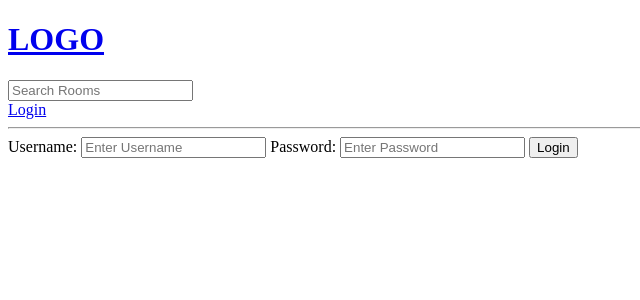
After one commit to boros41/Django-Tutorial-Part-1, a Django app: page /login/ in a window 1280 px wide. The commit adds this page. Shown: the top 300 px of the page, without its empty margins (0-640 px from the left). Run offline with Django 5.2, Linux system fonts and the light colour scheme.

Commit message:
2:22:27 - User Login timestamp complete. This also includes the flash message timestamp for Django Tutorial Part 2 as the Youtuber showed flash messages in the middle of this User Login timestamp.

```diff
--- /dev/null
+++ b/base/templates/base/login_register.html
@@ -0,0 +1,36 @@
+{% extends 'main.html' %}
+
+
+{% block content %}
+<!DOCTYPE html>
+
+<html lang="en">
+  <head>
+    <meta charset="UTF-8" />
+    <meta name="viewport" content="width=device-width, initial-scale=1.0" />
+    <title>Document</title>
+  </head>
+  <body>
+    <header>
+
+    </header>
+    <main>
+        <form action="" method="post">
+            {% csrf_token %}
+
+            <label for="username">Username:</label>
+            <input type="text" id="username"  name="username" placeholder="Enter Username">
+
+            <label for="password">Password:</label>
+            <input type="password" id="password" name="password" placeholder="Enter Password">
+
+            <input type="submit" value="Login">
+
+        </form>
+    </main>
+    <footer>
+
+    </footer>
+  </body>
+</html>
+{% endblock %}
--- a/base/urls.py
+++ b/base/urls.py
@@ -2,10 +2,11 @@ from django.urls import path
 from . import views
 
 urlpatterns = [
+    path('login/', views.loginPage, name="login"),
+
     path('', views.home, name="home"),
     path('room/<str:pk>', views.room, name="room"),
     path('create-room/', views.createRoom, name="create-room"),
     path('update-room/<str:pk>', views.updateRoom, name="update-room"),
     path('delete-room/<str:pk>', views.deleteRoom, name="delete-room"),
-
 ]
--- a/base/views.py
+++ b/base/views.py
@@ -1,5 +1,8 @@
 from django.shortcuts import render, redirect
 from django.db.models import Q
+from django.contrib.auth.models import User
+from django.contrib.auth import authenticate, login, logout
+from django.contrib import messages
 from django.http import HttpResponse
 from .models import Room, Topic
 from .forms import RoomForm
@@ -14,6 +17,28 @@ from .forms import RoomForm
 #     {"id":3, "name":"Frontend developers"},
 # ]
 
+
+def loginPage(request):
+    if request.method == "POST":
+        username = request.POST.get("username")
+        password = request.POST.get("password")
+
+        try:
+            user = User.objects.get(username=username) # will throw an exception if the user does not exist
+        except:
+            messages.error(request, "User does not exist")
+
+        # return a User object if credentials are valid, None otherwise
+        user = authenticate(request, username=username, password=password)
+
+        if user is not None:
+            login(request, user) # adds the user to the sessions database table and stores it as a cookie in the user's browser
+            return redirect("home")
+        else:
+            messages.error(request, "Username or password does not exist")
+
+    context = {}
+    return render(request, 'base/login_register.html', context)
 
 # home page
 def home(request):
--- a/templates/main.html
+++ b/templates/main.html
@@ -8,6 +8,15 @@
   </head>
   <header>
     {% include 'navbar.html' %} <!--will be included in every page-->
+
+    <!--Django flash messages. Under main.html navbar which will be included in all templates that inherit this-->
+    {% if messages %}
+    <ul class="messages">
+        {% for message in messages %}
+        <li>{{ message }}</li>
+        {% endfor %}
+    </ul>
+    {% endif %}
     <hr>
   </header>
   <body>
--- a/templates/navbar.html
+++ b/templates/navbar.html
@@ -12,8 +12,9 @@
 
       <form action="{% url 'home' %}" method="get">
         <input type="text" name="q" placeholder="Search Rooms" />
+      </form>
 
-      </form>
+      <a href="{% url 'login' %}">Login</a>
     </header>
     <main>
 
```
Also changed, not shown: db.sqlite3.
